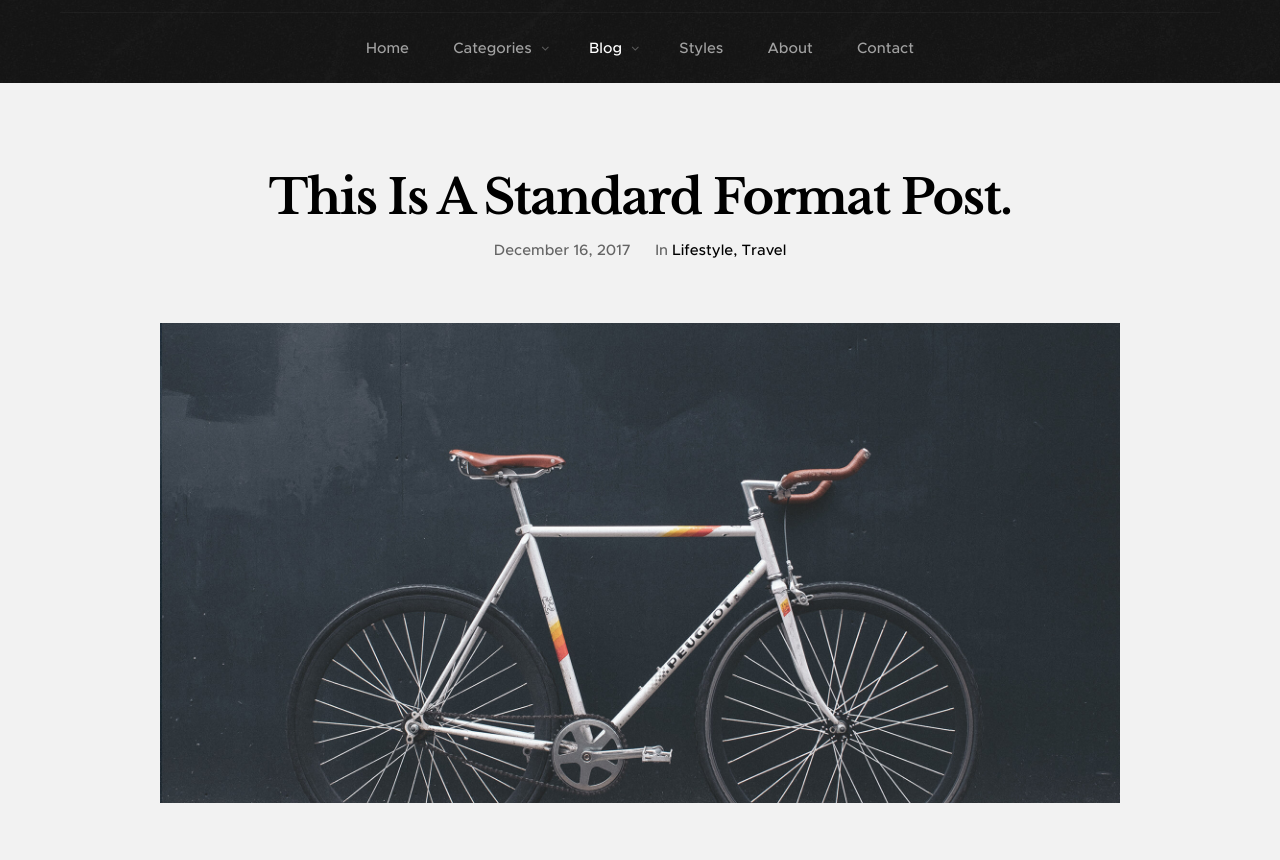
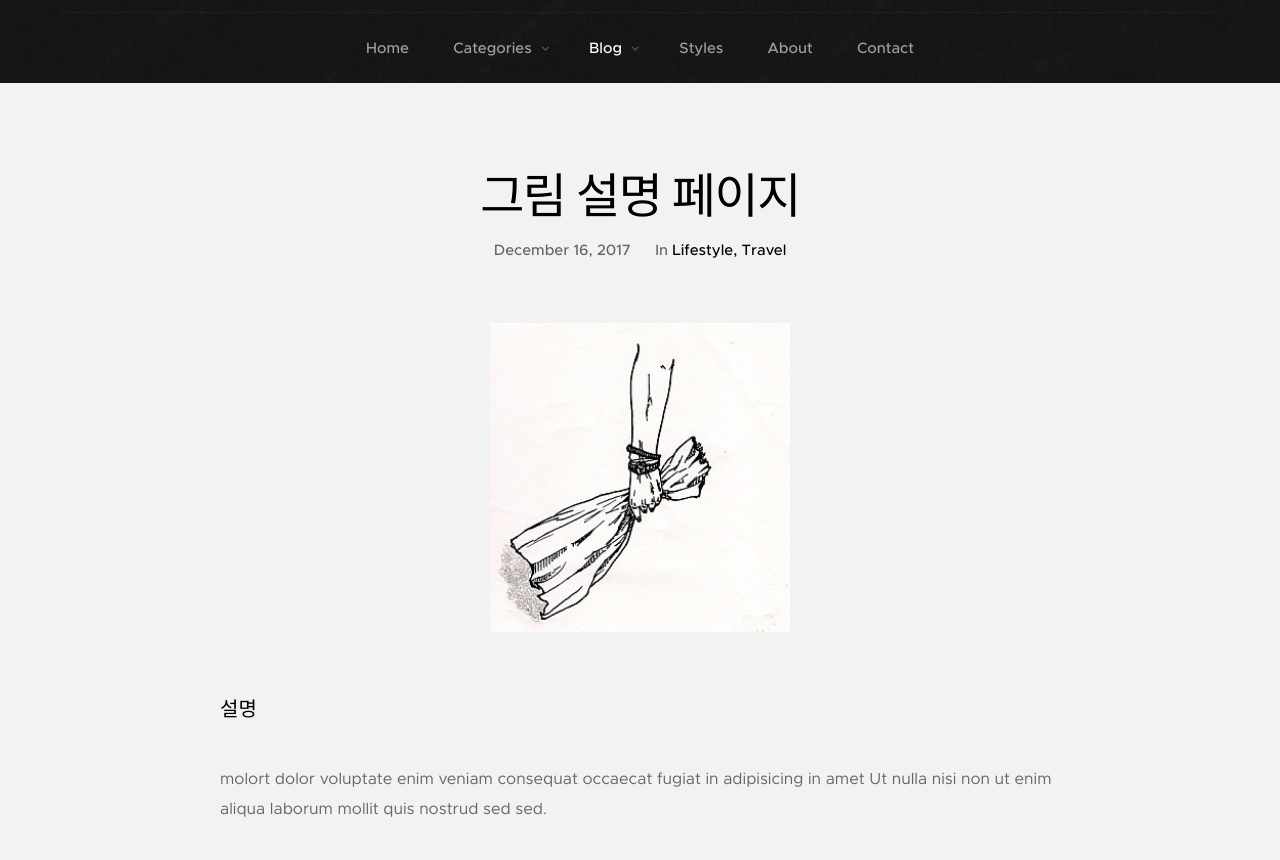
Before and after one commit to Haaaaaaaaaaaaaaaaaaaaan/html, a plain HTML site: page Web/single-standard.html in a window 1280 px wide. Shown: the part 91-951 px from the top of the page. Drawn offline with Linux system fonts and the light colour scheme.

Commit message:
06.22 17:45 nayoung update4_single

```diff
--- a/Web/single-standard.html
+++ b/Web/single-standard.html
@@ -128,8 +128,8 @@
         <article class="row format-standard">
 
             <div class="s-content__header col-full">
-                <h1 class="s-content__header-title">
-                    This Is A Standard Format Post.
+                <h1 class="s-content__header-title" style="font-family: 'Song Myung', serif;">
+                    그림 설명 페이지
                 </h1>
                 <ul class="s-content__header-meta">
                     <li class="date">December 16, 2017</li>
@@ -143,19 +143,19 @@
 
             <div class="s-content__media col-full">
                 <div class="s-content__post-thumb">
-                    <img src="images/thumbs/single/standard/standard-1000.jpg"
-                         srcset="images/thumbs/single/standard/standard-2000.jpg 2000w,
-                                 images/thumbs/single/standard/standard-1000.jpg 1000w,
-                                 images/thumbs/single/standard/standard-500.jpg 500w"
+                    <img style="margin-left: auto; margin-right: auto; display: block;"width="300px" src="images/img/1.jpg"
+                         srcset="images/img/1.jpg 2000w,
+                                 images/img/1.jpg 1000w,
+                                images/img/1.jpg 500w"
                          sizes="(max-width: 2000px) 100vw, 2000px" alt="" >
                 </div>
             </div> <!-- end s-content__media -->
 
             <div class="col-full s-content__main">
 
-                <p class="lead">Duis ex ad cupidatat tempor Excepteur cillum cupidatat fugiat nostrud cupidatat dolor sunt sint sit nisi est eu exercitation incididunt adipisicing veniam velit id fugiat enim mollit amet anim veniam dolor dolor irure velit commodo cillum sit nulla ullamco magna amet magna cupidatat qui labore cillum sit in tempor veniam consequat non laborum adipisicing aliqua ea nisi sint.</p>
+                <p class="lead">설명</p>
 
-                <p>Duis ex ad cupidatat tempor Excepteur cillum cupidatat fugiat nostrud cupidatat dolor sunt sint sit nisi est eu exercitation incididunt adipisicing veniam velit id fugiat enim mollit amet anim veniam dolor dolor irure velit commodo cillum sit nulla ullamco magna amet magna cupidatat qui labore cillum sit in tempor veniam consequat non laborum adipisicing aliqua ea nisi sint ut quis proident ullamco ut dolore culpa occaecat ut laboris in sit minim cupidatat ut dolor voluptate enim veniam consequat occaecat fugiat in adipisicing in amet Ut nulla nisi non ut enim aliqua laborum mollit quis nostrud sed sed.
+                <p>molort dolor voluptate enim veniam consequat occaecat fugiat in adipisicing in amet Ut nulla nisi non ut enim aliqua laborum mollit quis nostrud sed sed.
                 </p>
 
                 <p>
```
